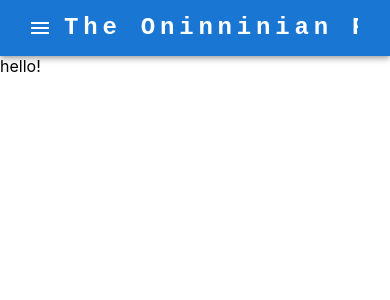
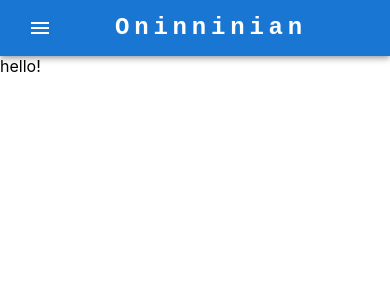
Before and after one commit to Rev-Schnabel/oninninkyo, a React (Create React App) app: page / in a window 390 px wide. Shown: the top 300 px of the page. Built offline with nearby package versions, Linux system fonts and the light colour scheme.

Commit message:
Fix home path and change header of the mobile view.

```diff
--- a/src/common/navigation.tsx
+++ b/src/common/navigation.tsx
@@ -102,7 +102,7 @@ export const Navigation: React.FC = () => {
             variant="h5"
             noWrap
             component="a"
-            href=""
+            href="/"
             sx={{
               mr: 2,
               display: { xs: 'flex', md: 'none' },
@@ -114,7 +114,7 @@ export const Navigation: React.FC = () => {
               textDecoration: 'none',
             }}
           >
-            The Oninninian Religion
+            Oninninian
           </Typography>
           <Box sx={{ flexGrow: 1, display: { xs: 'none', md: 'flex' } }}>
             {pages.map((page) => (
```
